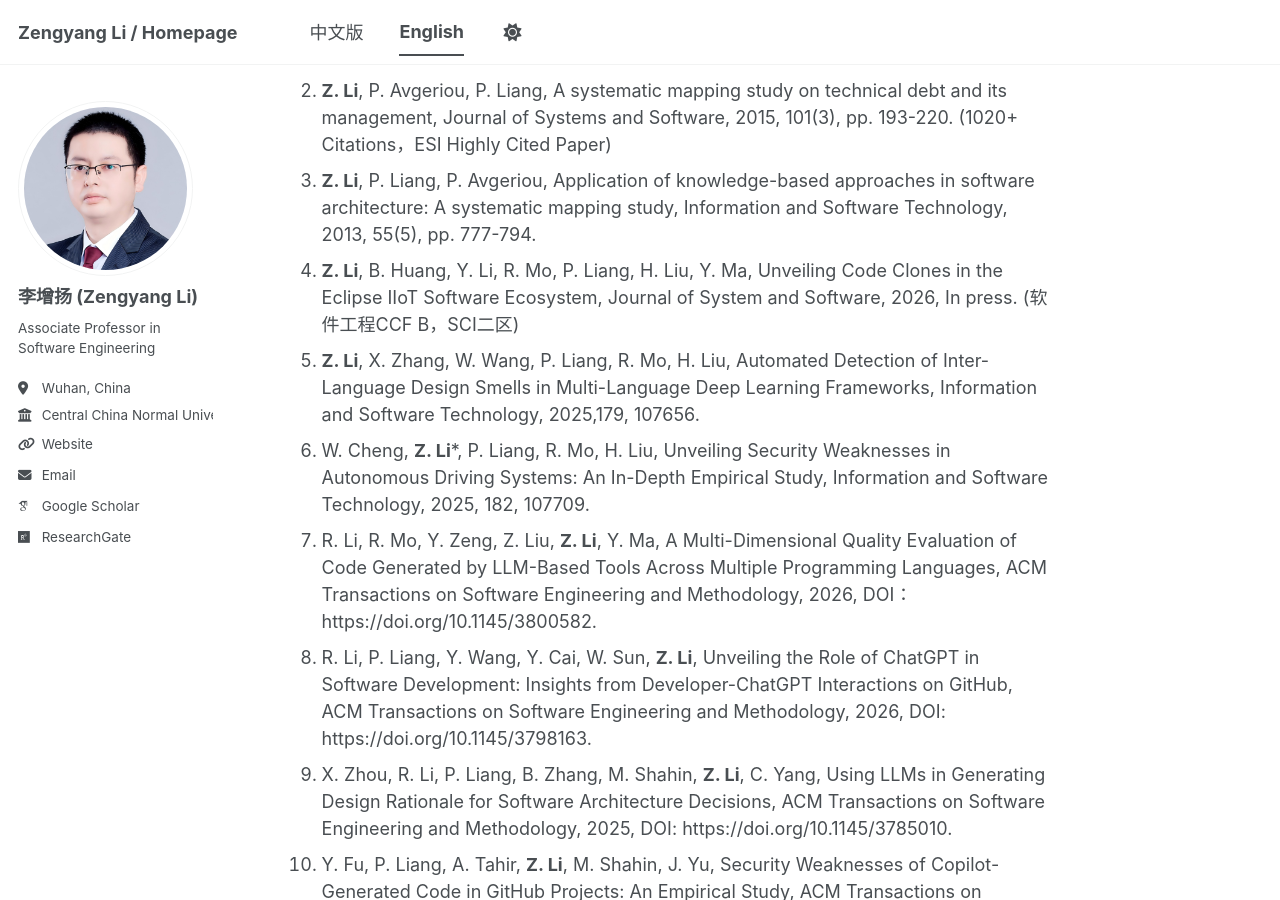
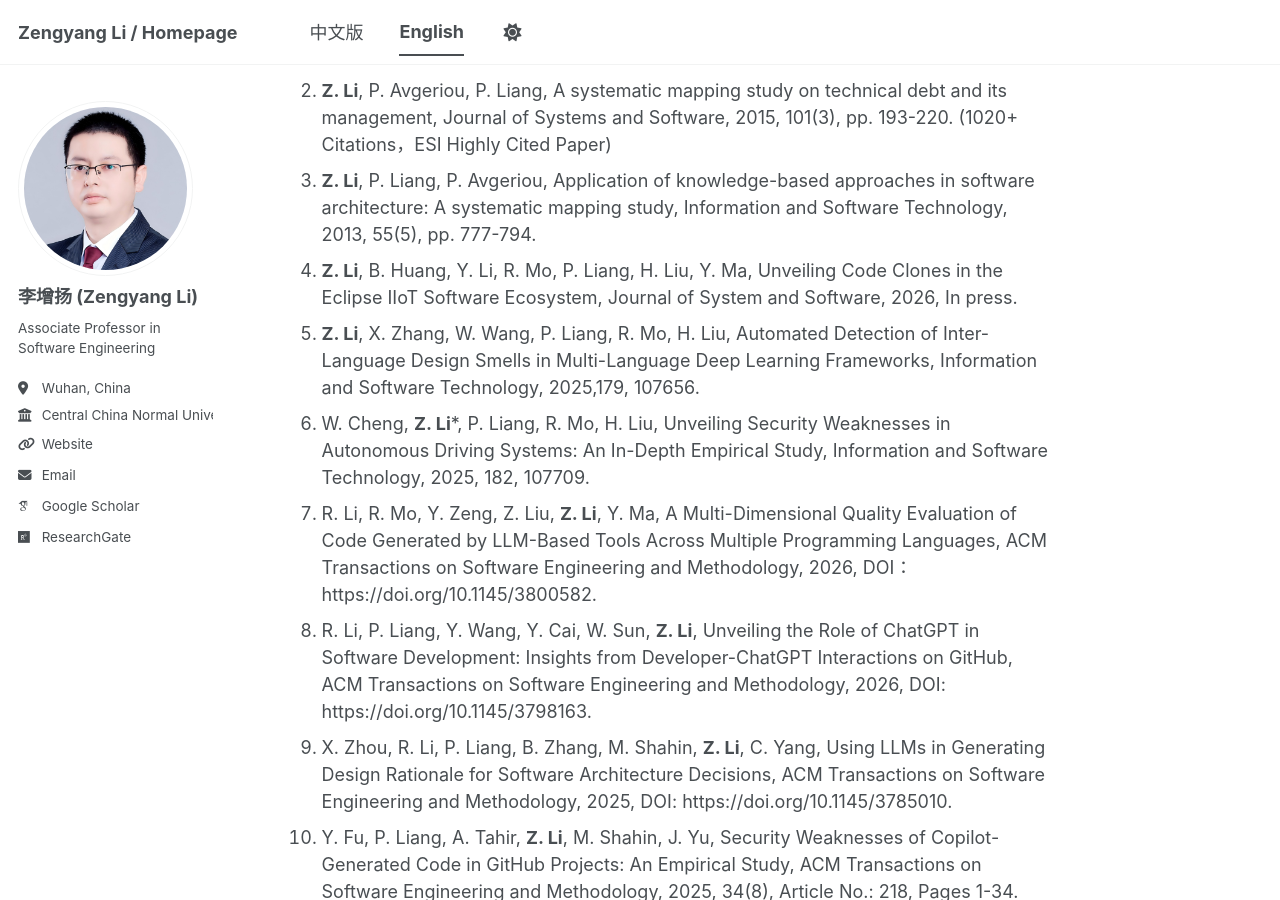
Before and after one commit to zengyang/zengyang.github.io, a Jekyll site: the page built from _pages/abouten.md, in a window 1280 px wide and 900 px high, scrolled down 1262 px. Built offline with Jekyll 4.4.1, drawn with Linux system fonts in a browser that asks for light colours; some web fonts are replaced; a script bundle is joined from its source files by our own code; library files that are not in the unit come from our copies.

Commit message:
Update abouten.md

```diff
--- a/_pages/abouten.md
+++ b/_pages/abouten.md
@@ -43,7 +43,7 @@
 1. G. Cai, **Z. Li***, P. Liang, R. Mo, H. Liu, Y. Ma, Bug Priority Change Prediction: An Exploratory Study on Apache Software, ACM Transactions on Software Engineering and Methodology, 2025, DOI: http://dx.doi.org/10.1145/3785148.
 1. **Z. Li**, P. Avgeriou, P. Liang, A systematic mapping study on technical debt and its management, Journal of Systems and Software, 2015, 101(3), pp. 193-220. (1020+ Citations，ESI Highly Cited Paper)
 1. **Z. Li**, P. Liang, P. Avgeriou, Application of knowledge-based approaches in software architecture: A systematic mapping study, Information and Software Technology, 2013, 55(5), pp. 777-794.
-1. **Z. Li**, B. Huang, Y. Li, R. Mo, P. Liang, H. Liu, Y. Ma, Unveiling Code Clones in the Eclipse IIoT Software Ecosystem, Journal of System and Software, 2026, In press. (软件工程CCF B，SCI二区)
+1. **Z. Li**, B. Huang, Y. Li, R. Mo, P. Liang, H. Liu, Y. Ma, Unveiling Code Clones in the Eclipse IIoT Software Ecosystem, Journal of System and Software, 2026, In press.
 1. **Z. Li**, X. Zhang, W. Wang, P. Liang, R. Mo, H. Liu, Automated Detection of Inter-Language Design Smells in Multi-Language Deep Learning Frameworks, Information and Software Technology, 2025,179, 107656.
 1. W. Cheng, **Z. Li***, P. Liang, R. Mo, H. Liu, Unveiling Security Weaknesses in Autonomous Driving Systems: An In-Depth Empirical Study, Information and Software Technology, 2025, 182, 107709.
 1. R. Li, R. Mo, Y. Zeng, Z. Liu, **Z. Li**, Y. Ma, A Multi-Dimensional Quality Evaluation of Code Generated by LLM-Based Tools Across Multiple Programming Languages, ACM Transactions on Software Engineering and Methodology, 2026, DOI：https://doi.org/10.1145/3800582.
```
